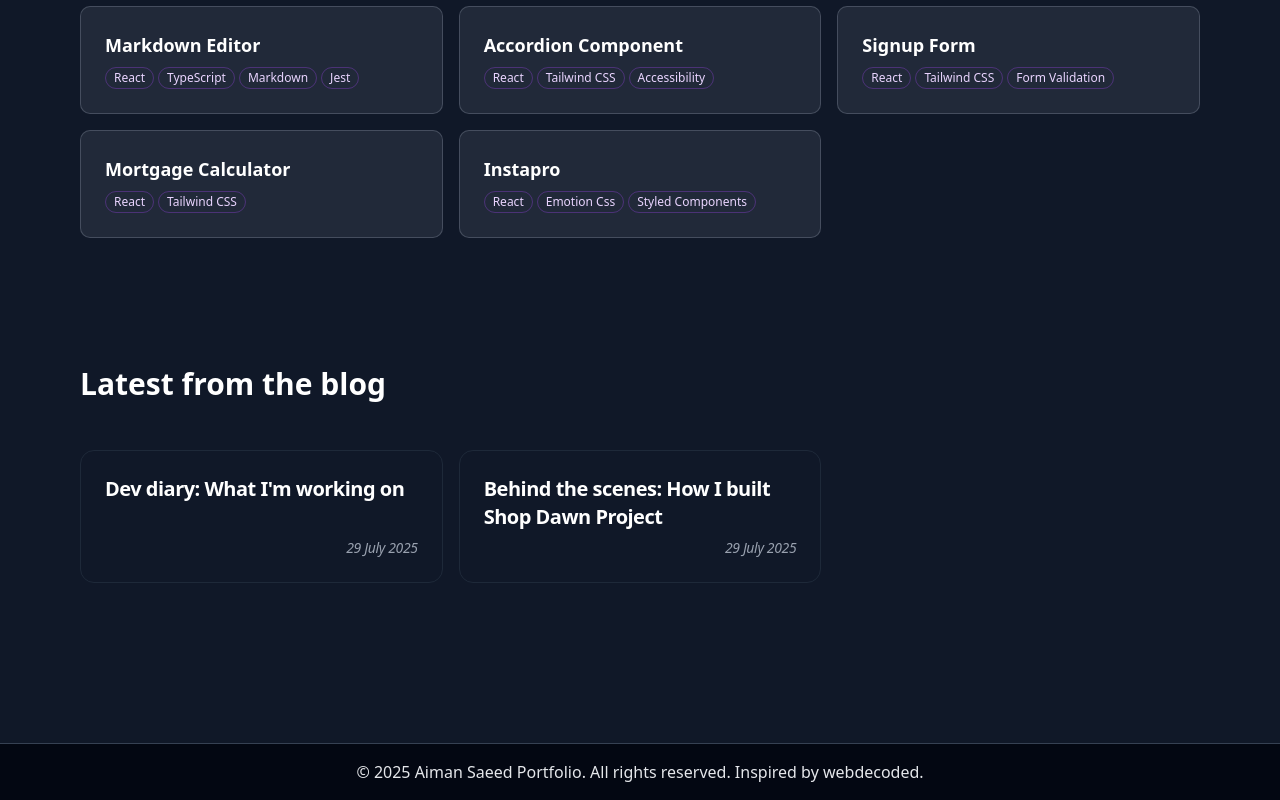
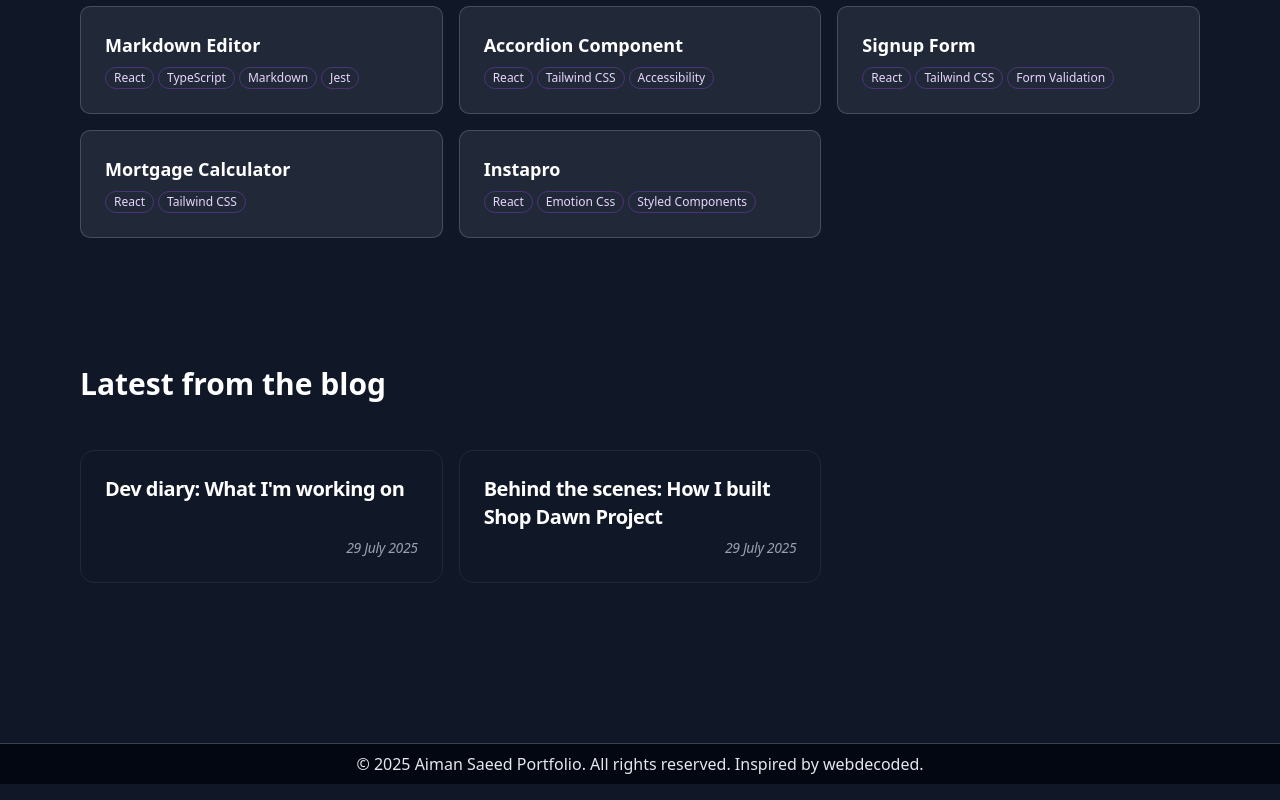
Before and after one commit to aimansae/as-porfolio, a Next.js app: page / in a window 1280 px wide. Shown: the part 1048-1848 px from the top of the page. Built offline with nearby package versions, Linux system fonts and the light colour scheme.

Commit message:
add WebkitTapHighlightColor

```diff
--- a/app/components/Footer.tsx
+++ b/app/components/Footer.tsx
@@ -6,9 +6,10 @@ const Footer = ({ className }: FooterProps) => {
   const year = new Date().getFullYear();
   return (
     <footer
+      style={{ paddingBottom: "env(safe-area-inset-bottom)" }}
       className={`${className}    w-full text-start  sm:text-center border-t border-gray-700 bg-gray-950   text-gray-200`}
     >
-      <div className="container mx-auto p-4">
+      <div className="container mx-auto  py-2">
         <span>
           &copy; {year} Aiman Saeed Portfolio. All rights reserved. Inspired by
           webdecoded.
--- a/app/components/Nav.tsx
+++ b/app/components/Nav.tsx
@@ -83,12 +83,13 @@ const Nav = () => {
               />
             </button>
           </div>
-          <ul className="my-6 capitalize overflow-y-auto  flex flex-col   flex-1   ">
+          <ul className="mt-6 capitalize overflow-y-auto  flex flex-col   flex-1   ">
             {content.navLinks.map((link, i) => (
               <li
                 onClick={() => setIsOpen(false)}
-                className="active:ring-1 active:bg-purple-600/30 cursor-pointer py-4 transition-colors w-full hover:bg-purple-600/30"
+                className="cursor-pointer py-4 px-2 transition-colors w-full hover:bg-purple-600/30 active:bg-purple-600/50  "
                 key={i}
+                style={{ WebkitTapHighlightColor: "transparent" }}
               >
                 <Link href={link.href}>{link.label}</Link>
               </li>
--- a/app/globals.css
+++ b/app/globals.css
@@ -214,7 +214,7 @@
     @apply border-border outline-ring/50;
   }
   body {
-    @apply bg-background text-foreground;
+    @apply bg-background text-foreground  h-full scroll-smooth;
   }
 }
 
```
